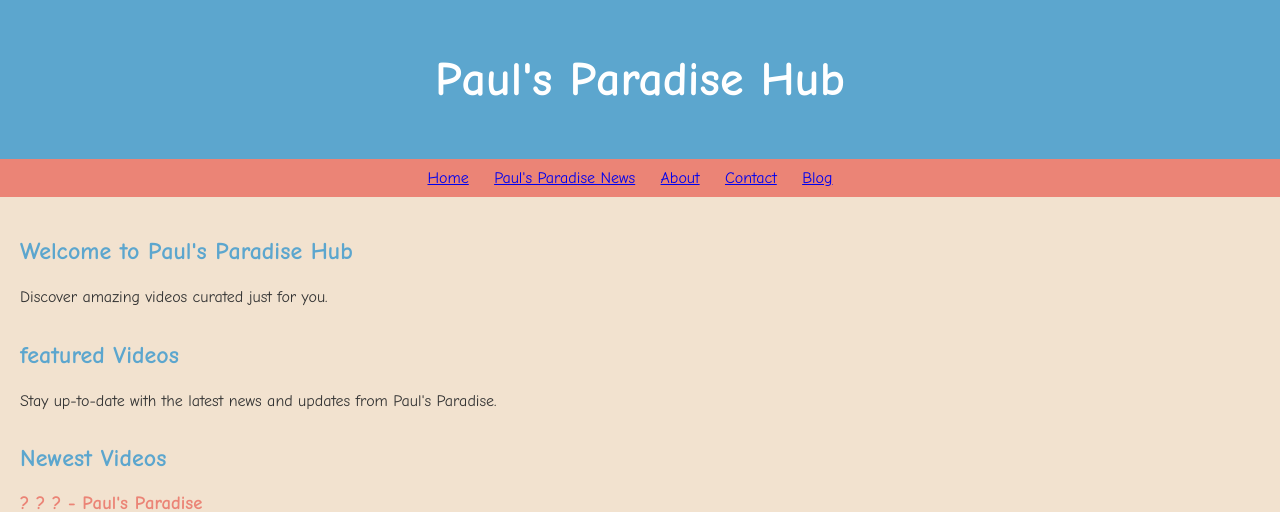
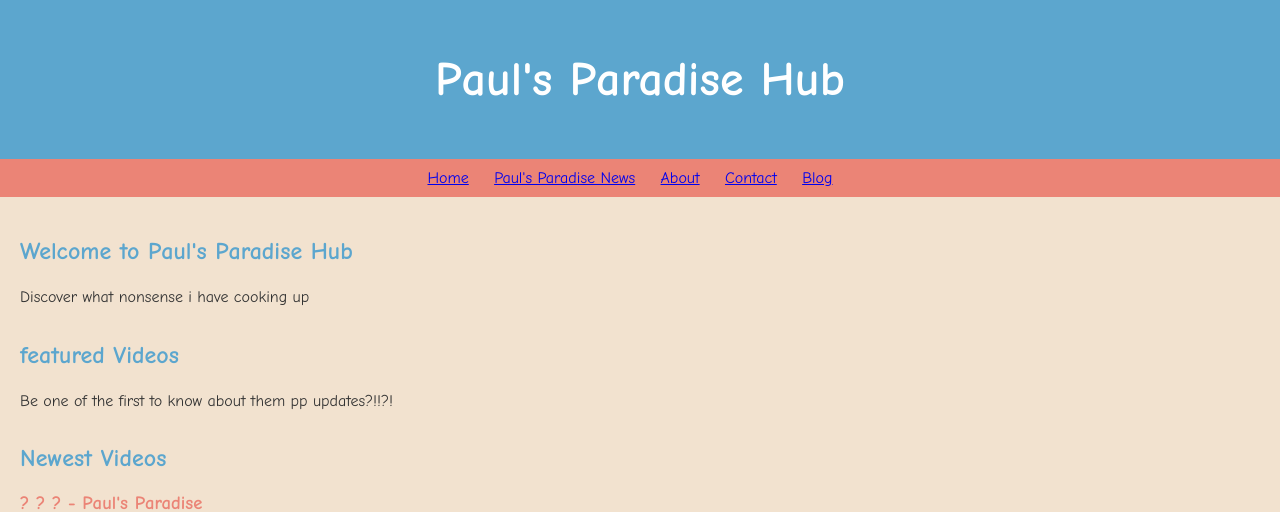
Before and after one commit to Pauldots/Pauls-Paradise-Hub, a plain HTML site: page index.html in a window 1280 px wide. Shown: the top 512 px of the page. Drawn offline with Linux system fonts and the light colour scheme.

Commit message:
Update index.html

```diff
--- a/index.html
+++ b/index.html
@@ -83,11 +83,11 @@
     <main>
         <section id="home">
             <h2>Welcome to Paul's Paradise Hub</h2>
-            <p>Discover amazing videos curated just for you.</p>
+            <p>Discover what nonsense i have cooking up </p>
         </section>
         <section id="news">
             <h2>featured Videos</h2>
-            <p>Stay up-to-date with the latest news and updates from Paul's Paradise.</p>
+            <p>Be one of the first to know about them pp updates?!!?!</p>
             <!-- Add news articles here -->
         </section>
         <section id="videos">
```
